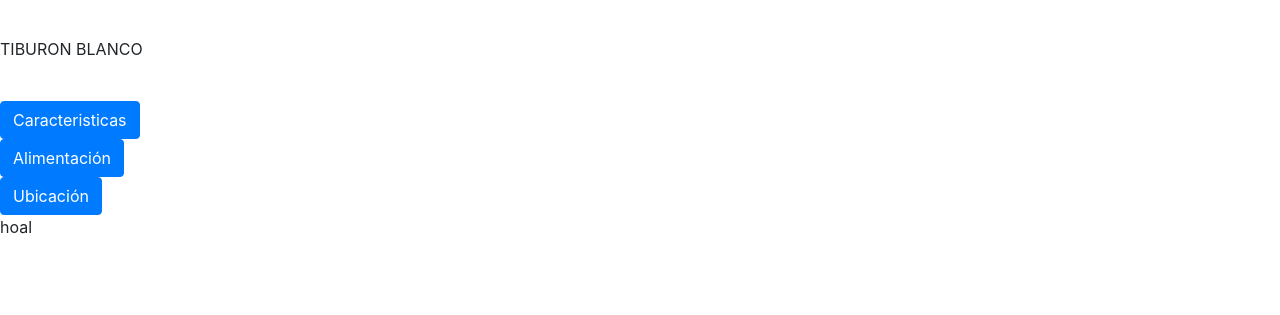
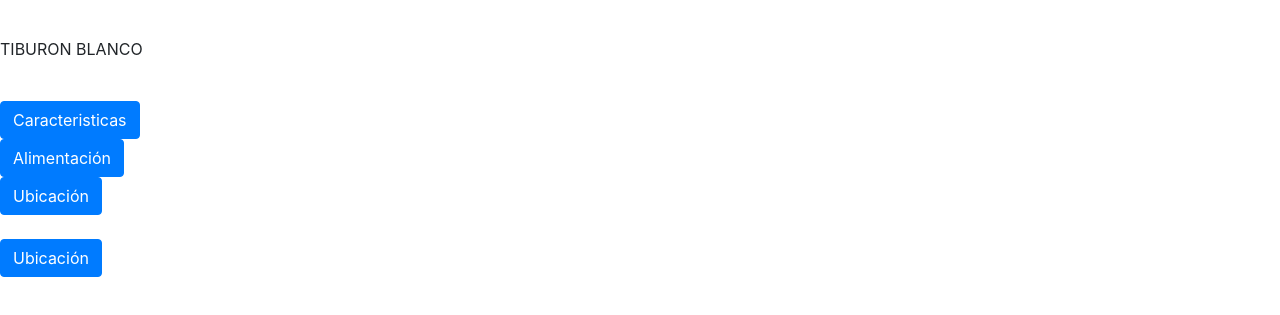
Before and after one commit to fernando2101/BootStrap, a plain HTML site: page index.html in a window 1280 px wide. Shown: the part 107-422 px from the top of the page. Drawn offline with Linux system fonts and the light colour scheme.

Commit message:
Update index.html

```diff
--- a/index.html
+++ b/index.html
@@ -34,8 +34,15 @@
 	El tiburón blanco es una especie protegida en California, la Costa Este de Estados Unidos, el Golfo de México, Namibia, Sudáfrica, Maldivas, Israel y parte de Australia (Australia Meridional, Nueva Gales del Sur, Tasmania y Queensland).
 	</div>
 <br>
+<br>
+	<button data-toggle="collapse" data-target="#demo2" class="btn btn-primary">Ubicación</button>
 
-	<p>hoal </p>
+	<div id="demo2" class="collapse">
+	El tiburón blanco es una especie protegida en California, la Costa Este de Estados Unidos, el Golfo de México, Namibia, Sudáfrica, Maldivas, Israel y parte de Australia (Australia Meridional, Nueva Gales del Sur, Tasmania y Queensland).
+	</div>
+<br>
+
+
 
 </body>
 </html>
```
